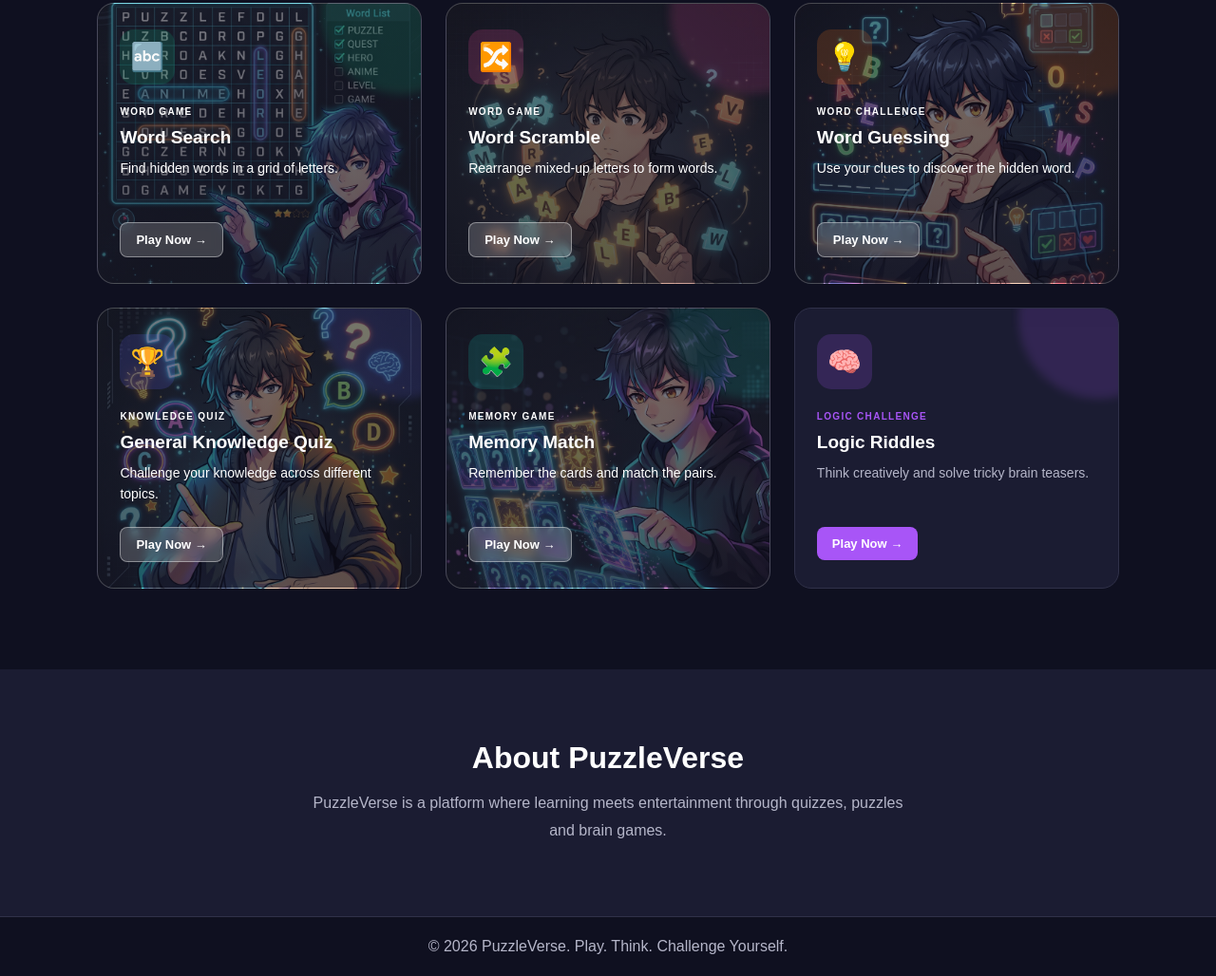
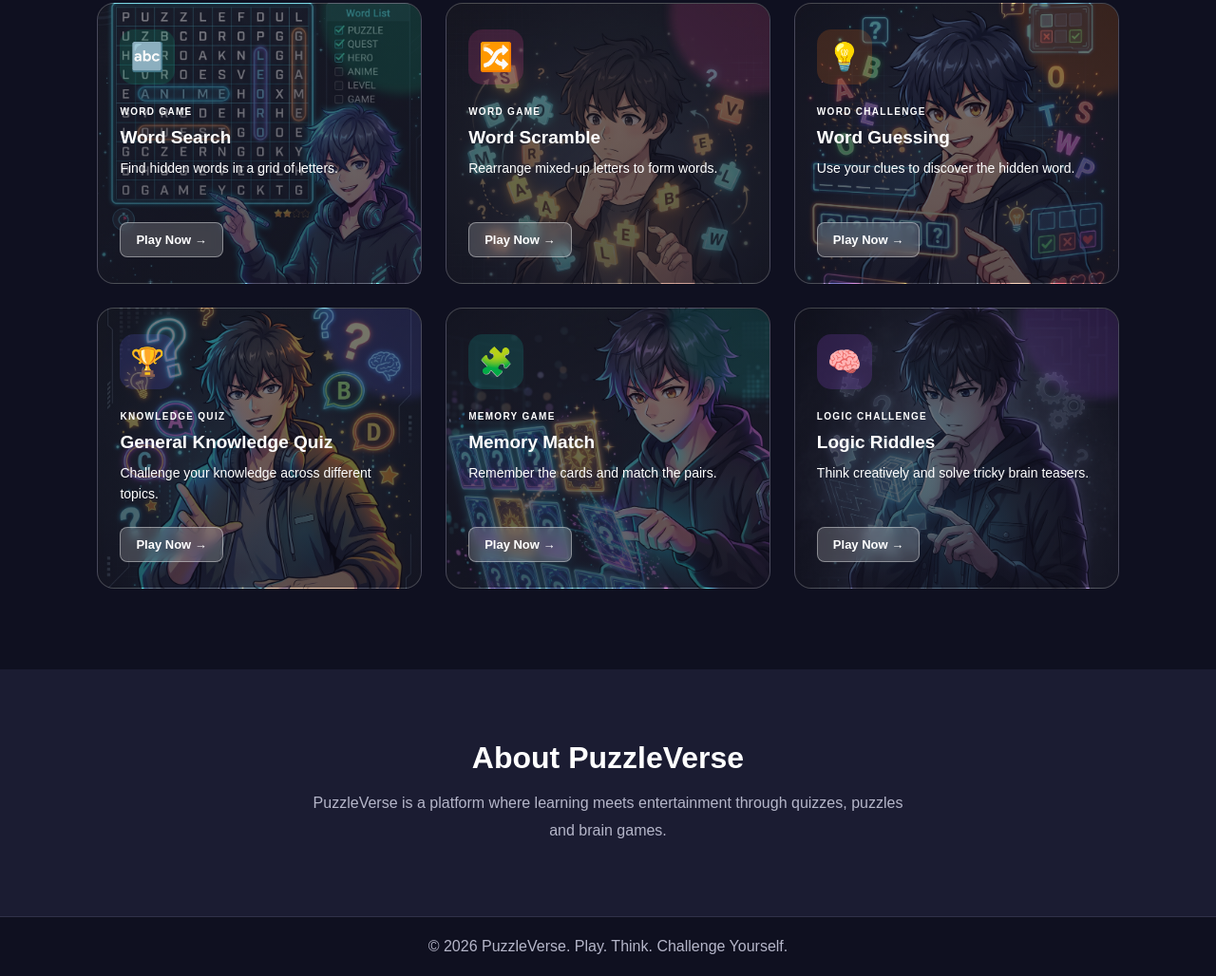
Before and after one commit to Paari-Mannan-M/puzzleverse, a plain HTML site: page index.html in a window 1280 px wide. Shown: the part 1435-2463 px from the top of the page at 95% size. Drawn offline with Linux system fonts and the light colour scheme.

Commit message:
Add anime background to Logic Riddles homepage card

```diff
--- a/style.css
+++ b/style.css
@@ -3369,3 +3369,51 @@ body.light-theme .game-card.game-memory {
         ),
         url("images/memory-match-bg.jpg");
 }
+/* LOGIC RIDDLES ANIME BACKGROUND */
+
+.game-card.game-riddles {
+    background-image:
+        linear-gradient(
+            rgba(15, 15, 30, 0.55),
+            rgba(15, 15, 30, 0.68)
+        ),
+        url("images/logic-riddles-bg.jpg");
+
+    background-size: cover;
+    background-position: center 25%;
+    background-repeat: no-repeat;
+
+    color: white;
+    border: 1px solid rgba(255, 255, 255, 0.2);
+}
+
+.game-card.game-riddles h3,
+.game-card.game-riddles p {
+    color: white;
+}
+
+.game-card.game-riddles .game-tag {
+    color: white;
+}
+
+.game-card.game-riddles .play-link {
+    color: white;
+    background: rgba(255, 255, 255, 0.18);
+    border: 1px solid rgba(255, 255, 255, 0.4);
+    backdrop-filter: blur(5px);
+}
+
+.game-card.game-riddles .play-link:hover {
+    background: rgba(255, 255, 255, 0.3);
+}
+
+/* LOGIC RIDDLES - LIGHT MODE */
+
+body.light-theme .game-card.game-riddles {
+    background-image:
+        linear-gradient(
+            rgba(15, 15, 30, 0.25),
+            rgba(15, 15, 30, 0.38)
+        ),
+        url("images/logic-riddles-bg.jpg");
+}
```
Also changed, not shown: images/logic-riddles-bg.jpg (added).
